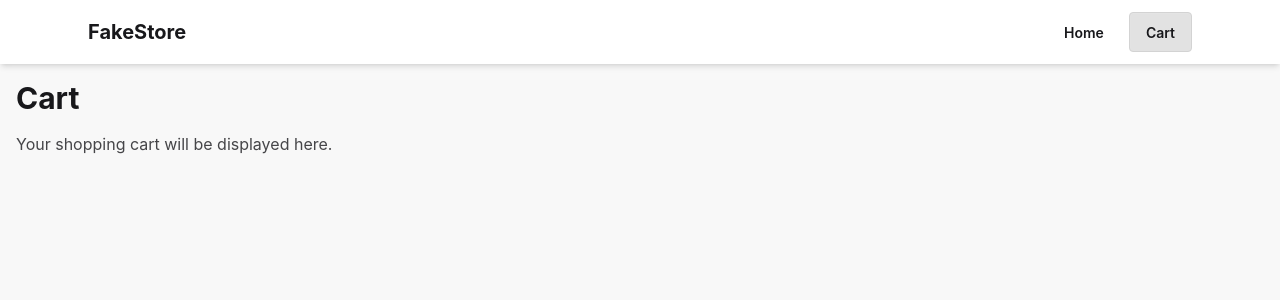
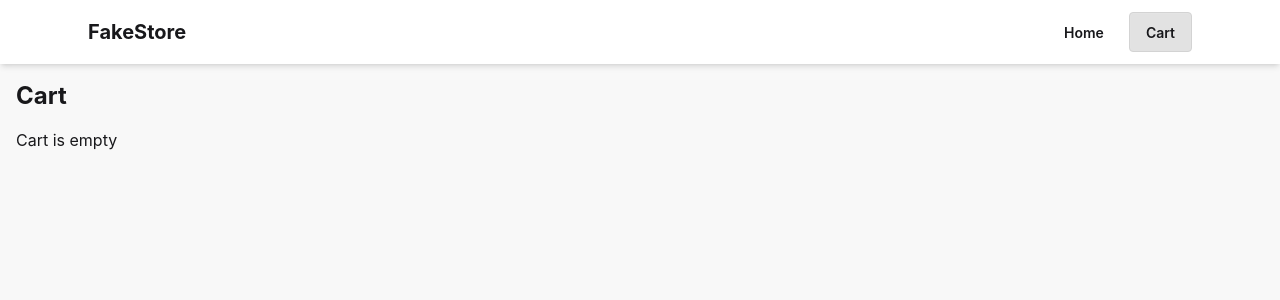
Before and after one commit to qgong-its/fake-eCommerce-refactor, a React (Vite) app: page /cart in a window 1280 px wide. Shown: the top 300 px of the page. Built offline with nearby package versions, Linux system fonts and the light colour scheme.

Commit message:
feat(cart): manage cart state using useReducer and context

```diff
--- a/src/components/pages/CartPage.jsx
+++ b/src/components/pages/CartPage.jsx
@@ -1,10 +1,23 @@
+import { useCart } from '@/context/CartContext';
+
 const CartPage = () => {
+  const { items, addToCart, removeFromCart } = useCart();
+
   return (
-    <section className="space-y-4">
-      <h1 className="text-3xl font-bold">Cart</h1>
-      <p className="text-base-content/80">
-        Your shopping cart will be displayed here.
-      </p>
+    <section>
+      <h1 className="text-2xl font-bold mb-4">Cart</h1>
+
+      {items.length === 0 && <p>Cart is empty</p>}
+
+      {items.map((item) => (
+        <div key={item.id} className="flex gap-4 mb-2">
+          <span>{item.title}</span>
+
+          <button onClick={() => removeFromCart(item.id)}>-</button>
+          <span>{item.quantity}</span>
+          <button onClick={() => addToCart(item)}>+</button>
+        </div>
+      ))}
     </section>
   );
 };
--- a/src/components/pages/CatgoryPage.jsx
+++ b/src/components/pages/CatgoryPage.jsx
@@ -3,6 +3,7 @@ import { useParams } from 'react-router';
 
 import { getProductsByCategory } from '@/services/fakeStoreApi';
 import ProductCard from '@/components/ui/ProductCard';
+import { useCart } from '@/context/CartContext';
 
 const CategoryPage = () => {
   const { categoryName } = useParams();
@@ -21,6 +22,8 @@ const CategoryPage = () => {
     loadProducts();
   }, [categoryName]);
 
+  const { addToCart } = useCart();
+
   return (
     <section>
       <h1 className="text-2xl font-bold mb-4">
@@ -29,7 +32,11 @@ const CategoryPage = () => {
 
       <div className="grid grid-cols-2 md:grid-cols-3 lg:grid-cols-4 gap-4">
         {products.map((product) => (
-          <ProductCard key={product.id} product={product} />
+          <ProductCard
+            key={product.id}
+            product={product}
+            onAddToCart={addToCart}
+          />
         ))}
       </div>
     </section>
--- a/src/components/pages/HomePage.jsx
+++ b/src/components/pages/HomePage.jsx
@@ -3,6 +3,7 @@ import { Link } from 'react-router';
 
 import { getAllProducts, getCategories } from '@/services/fakeStoreApi';
 import ProductCard from '@/components/ui/ProductCard';
+import { useCart } from '@/context/CartContext';
 
 const HomePage = () => {
   const [products, setProducts] = useState([]);
@@ -26,6 +27,8 @@ const HomePage = () => {
     loadHomePageData();
   }, []);
 
+  const { addToCart } = useCart();
+
   return (
     <section className="space-y-4">
       <div className="flex flex-wrap gap-2 mb-6">
@@ -42,7 +45,11 @@ const HomePage = () => {
 
       <div className="grid grid-cols-2 md:grid-cols-3 lg:grid-cols-4 gap-4">
         {products.map((product) => (
-          <ProductCard key={product.id} product={product} />
+          <ProductCard
+            key={product.id}
+            product={product}
+            onAddToCart={addToCart}
+          />
         ))}
       </div>
     </section>
--- a/src/components/ui/ProductCard.jsx
+++ b/src/components/ui/ProductCard.jsx
@@ -1,6 +1,6 @@
 import { formatPrice } from '@/utils/currency';
 
-const ProductCard = ({ product }) => {
+const ProductCard = ({ product, onAddToCart }) => {
   return (
     <article className="card bg-base-100 w-96 shadow-sm">
       <figure>
@@ -13,7 +13,7 @@ const ProductCard = ({ product }) => {
           <span className="font-bold">{formatPrice(product.price)}</span>
           <button
             className="btn btn-primary"
-            onClick={() => console.log('add', product.id)}
+            onClick={() => onAddToCart(product) }
           >
             Add to Cart
           </button>
--- /dev/null
+++ b/src/context/CartContext.jsx
@@ -0,0 +1,107 @@
+import { createContext, use, useReducer } from 'react';
+
+import { formatPrice } from '@/utils/currency';
+
+const initialState = {
+  items: [],
+  total: formatPrice(0),
+  itemCount: 0,
+};
+
+const cartReducer = (state, action) => {
+  const recalculateCart = (items) => {
+    const itemCount = items.reduce((acc, item) => acc + item.quantity, 0);
+    const total = formatPrice(
+      items.reduce((acc, item) => acc + item.price * item.quantity, 0),
+    );
+    return { ...state, items, itemCount, total };
+  };
+
+  switch (action.type) {
+    case 'ADD_TO_CART': {
+      const existingProduct = state.items.find(
+        (item) => item.id === action.payload.id,
+      );
+
+      let newItems;
+      if (existingProduct) {
+        newItems = state.items.map((item) =>
+          item.id === action.payload.id
+            ? { ...item, quantity: item.quantity + 1 }
+            : item,
+        );
+      } else {
+        newItems = [...state.items, { ...action.payload, quantity: 1 }];
+      }
+
+      return recalculateCart(newItems);
+    }
+
+    case 'REMOVE_FROM_CART': {
+      const existingProduct = state.items.find(
+        (item) => item.id === action.payload,
+      );
+
+      let newItems;
+      if (existingProduct.quantity === 1) {
+        newItems = state.items.filter((item) => item.id !== action.payload);
+      } else {
+        newItems = state.items.map((item) =>
+          item.id === action.payload
+            ? { ...item, quantity: item.quantity - 1 }
+            : item,
+        );
+      }
+
+      return recalculateCart(newItems);
+    }
+
+    case 'EMPTY_CART':
+      return {
+        ...state,
+        items: [],
+        itemCount: 0,
+        total: formatPrice(0),
+      };
+
+    default:
+      return state;
+  }
+};
+
+const CartContext = createContext();
+
+export const CartProvider = ({ children }) => {
+  const [state, dispatch] = useReducer(cartReducer, initialState);
+
+  const addToCart = (product) => {
+    dispatch({ type: 'ADD_TO_CART', payload: product });
+  };
+
+  const removeFromCart = (id) => {
+    dispatch({ type: 'REMOVE_FROM_CART', payload: id });
+  };
+
+  const emptyCart = () => {
+    dispatch({ type: 'EMPTY_CART' });
+  };
+
+  const value = {
+    items: state.items,
+    addToCart,
+    removeFromCart,
+    emptyCart,
+  };
+
+  return <CartContext value={value}>{children}</CartContext>;
+};
+
+export const useCart = () => {
+  const context = use(CartContext);
+
+  if (!context) {
+    throw new Error('useCart must be used within CartProvider');
+  }
+
+  return context;
+};
--- a/src/main.jsx
+++ b/src/main.jsx
@@ -3,10 +3,14 @@ import { createRoot } from 'react-dom/client';
 import './styles/main.css';
 
 import { RouterProvider } from 'react-router';
+
 import { router } from '@/routes/router';
+import { CartProvider } from '@/context/CartContext';
 
 createRoot(document.getElementById('root')).render(
   <StrictMode>
-    <RouterProvider router={router} />
+    <CartProvider>
+      <RouterProvider router={router} />
+    </CartProvider>
   </StrictMode>,
 );
```
